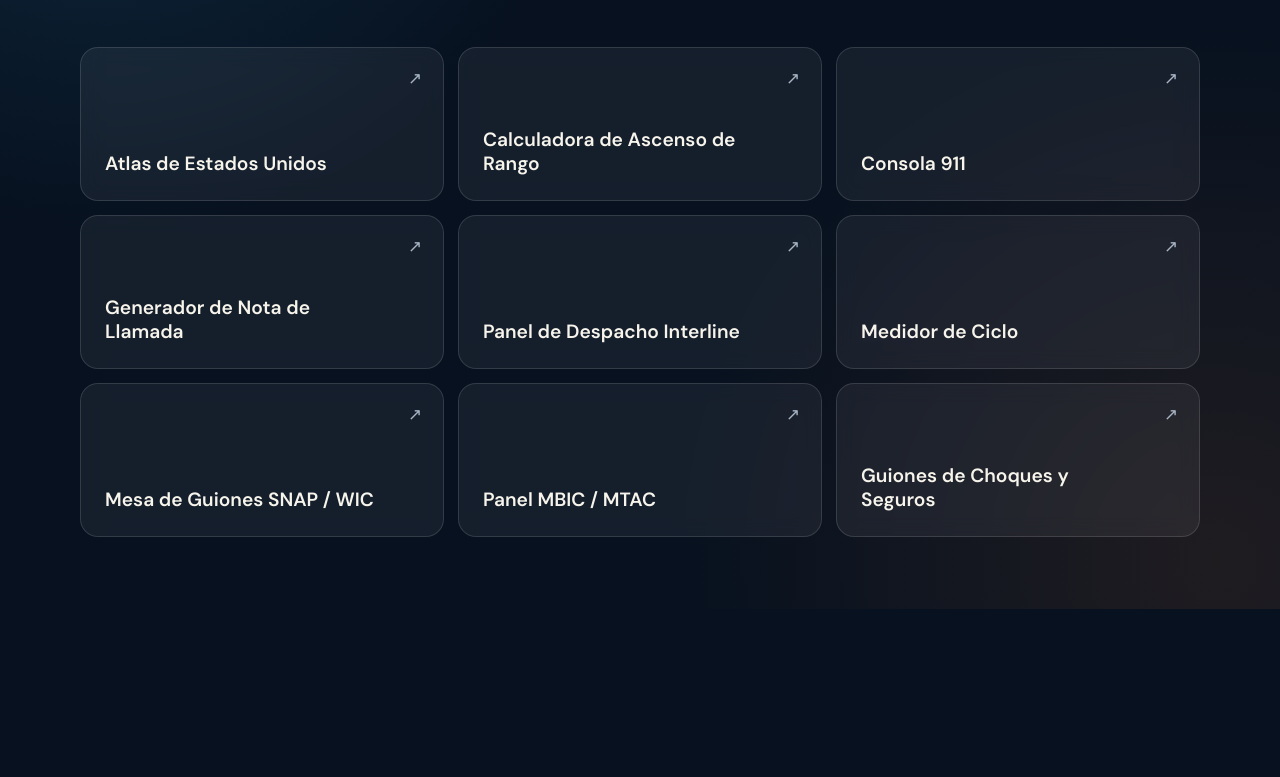
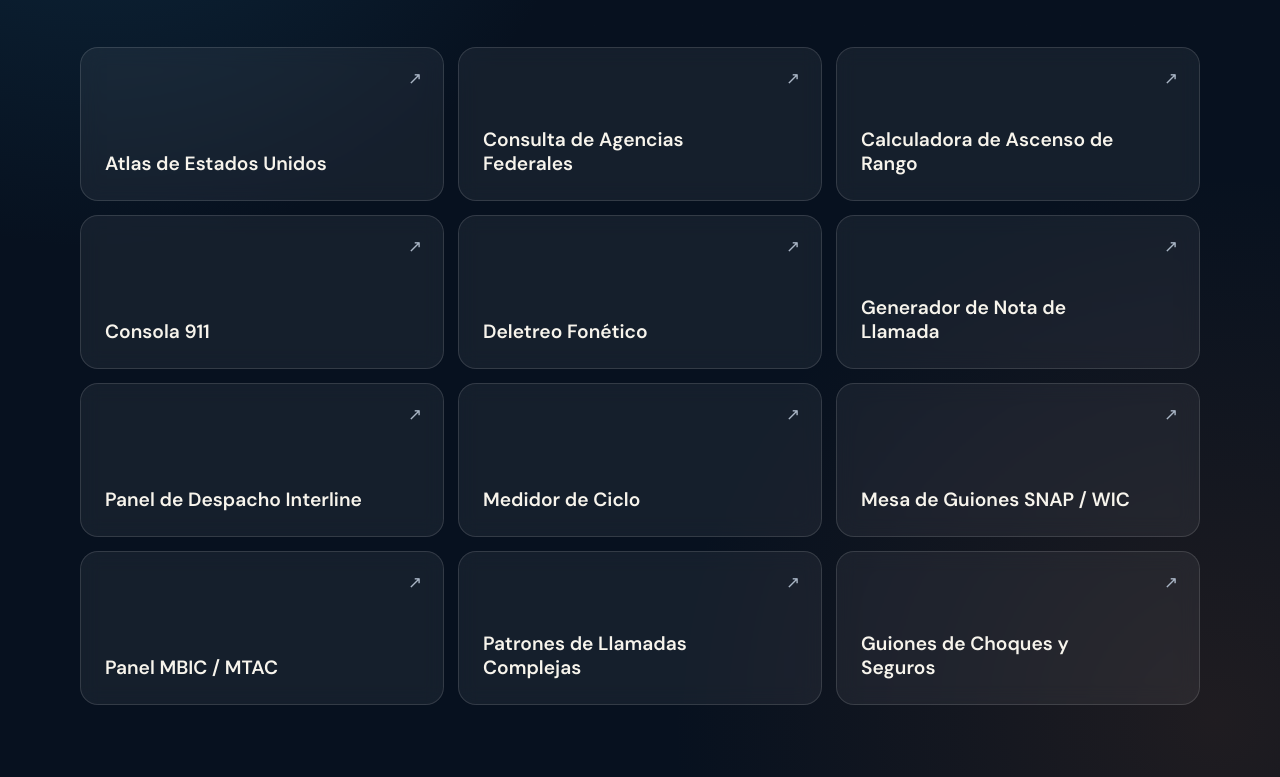
Before and after one commit to Rockstar19/Interprete, a plain HTML site: page index.html in a window 1280 px wide. Shown: the part 353-1130 px from the top of the page. Before the commit the page ends 962 px from the top, so only its background shows below. Drawn offline with nearby package versions, Linux system fonts and the light colour scheme; a web font is replaced by a local one.

Commit message:
Añadir nuevas herramientas al índice

```diff
--- a/index.html
+++ b/index.html
@@ -40,13 +40,16 @@
     </header>
     <nav aria-label="Herramientas disponibles">
       <a href="atlas-usa-condados-codigos.html"><span class="titulo">Atlas de Estados Unidos</span></a>
+      <a href="agencias-federales-consulta.html"><span class="titulo">Consulta de Agencias Federales</span></a>
       <a href="calculadora-ascenso-rango.html"><span class="titulo">Calculadora de Ascenso de Rango</span></a>
       <a href="consola-911-interprete.html"><span class="titulo">Consola 911</span></a>
+      <a href="deletreo.html"><span class="titulo">Deletreo Fonético</span></a>
       <a href="generador_nota_llamada.html"><span class="titulo">Generador de Nota de Llamada</span></a>
       <a href="interline-generador-scripts.html"><span class="titulo">Panel de Despacho Interline</span></a>
       <a href="medidor-ciclo-interprete.html"><span class="titulo">Medidor de Ciclo</span></a>
       <a href="mesa-de-guiones-snap.html"><span class="titulo">Mesa de Guiones SNAP / WIC</span></a>
       <a href="panel-mbic-mtac.html"><span class="titulo">Panel MBIC / MTAC</span></a>
+      <a href="Patrones_Llamadas_Complejas.html"><span class="titulo">Patrones de Llamadas Complejas</span></a>
       <a href="scripts-choques-seguro.html"><span class="titulo">Guiones de Choques y Seguros</span></a>
     </nav>
   </main>
```
Also changed, not shown: agencias-federales-consulta.html (+7 -0 lines).
